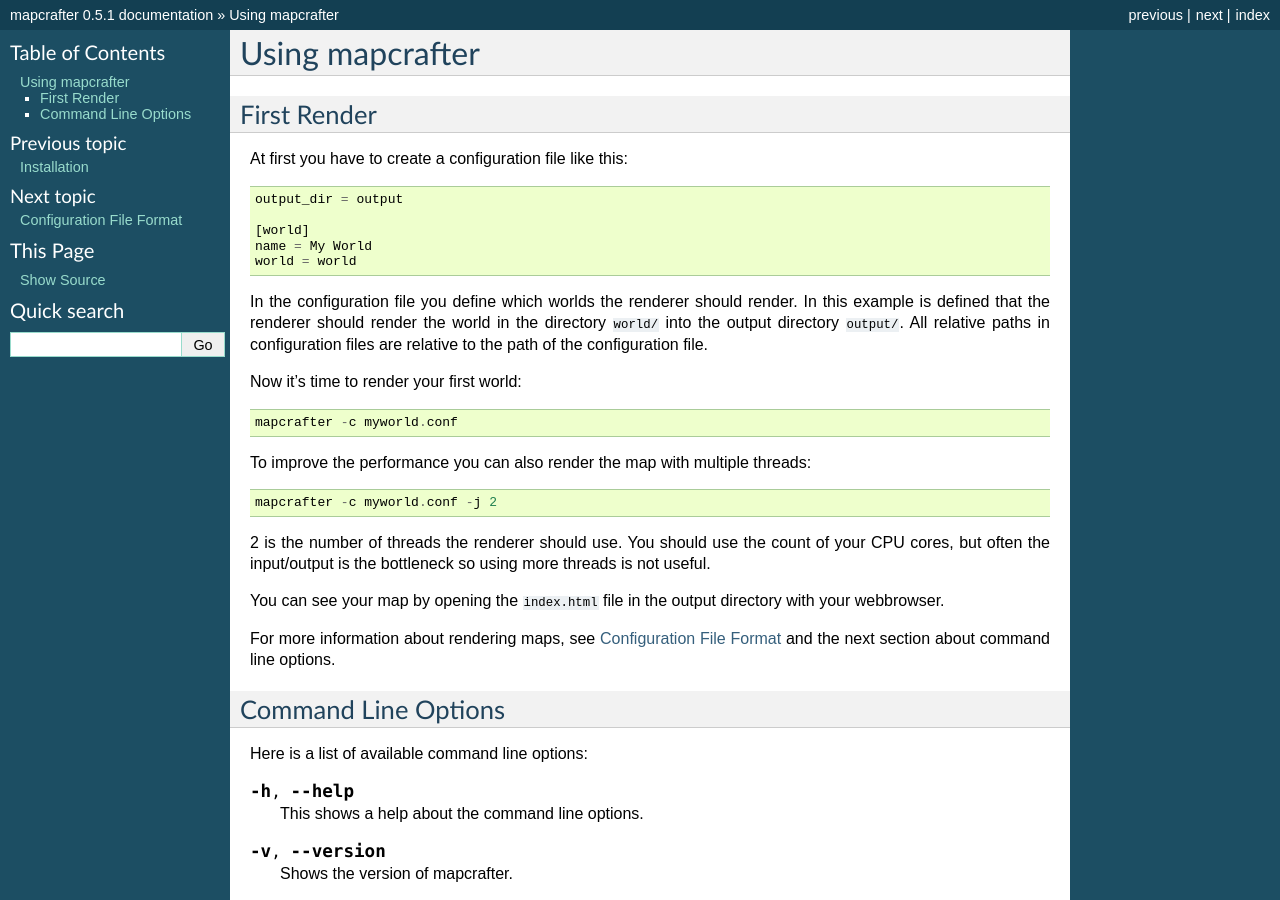
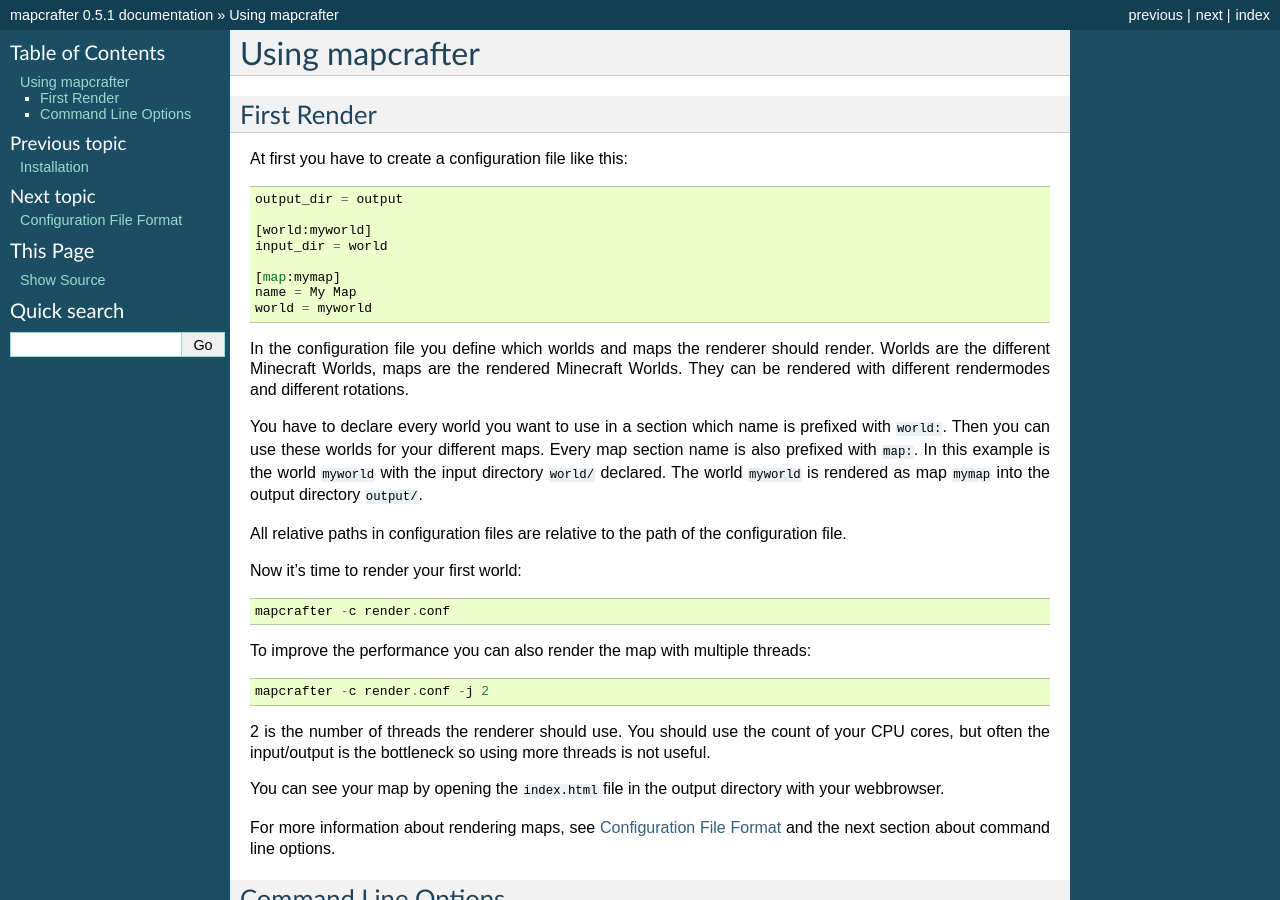
Before and after one commit to mapcrafter/mapcrafter, a Sphinx documentation site: the page built from docs/using_mapcrafter.rst, in a window 1280 px wide and 900 px high. Built offline with Sphinx 7.4.7, drawn with Linux system fonts in a browser that asks for light colours.

Commit message:
Updated 'Using mapcrafter' doc section for new config file format.

```diff
--- a/docs/using_mapcrafter.rst
+++ b/docs/using_mapcrafter.rst
@@ -9,22 +9,35 @@
 
 	output_dir = output
 
-	[world]
-	name = My World
-	world = world
+	[world:myworld]
+	input_dir = world
 
-In the configuration file you define which worlds the renderer should render.
-In this example is defined that the renderer should render the world in the
-directory ``world/`` into the output directory ``output/``. All relative paths
-in configuration files are relative to the path of the configuration file.
+	[map:mymap]
+	name = My Map
+	world = myworld
+
+In the configuration file you define which worlds and maps the renderer should
+render.  Worlds are the different Minecraft Worlds, maps are the rendered
+Minecraft Worlds.  They can be rendered with different rendermodes and
+different rotations.
+
+You have to declare every world you want to use in a section which name is
+prefixed with ``world:``.  Then you can use these worlds for your different
+maps. Every map section name is also prefixed with ``map:``.  In this example
+is the world ``myworld`` with the input directory ``world/`` declared.  The
+world ``myworld`` is rendered as map ``mymap`` into the output directory
+``output/``.
+
+All relative paths in configuration files are relative to the path of the
+configuration file.
 
 Now it's time to render your first world::
 
-	mapcrafter -c myworld.conf
+    mapcrafter -c render.conf
 
 To improve the performance you can also render the map with multiple threads::
 
-	mapcrafter -c myworld.conf -j 2
+    mapcrafter -c render.conf -j 2
 
 2 is the number of threads the renderer should use. You should use the count of
 your CPU cores, but often the input/output is the bottleneck so using more
```
